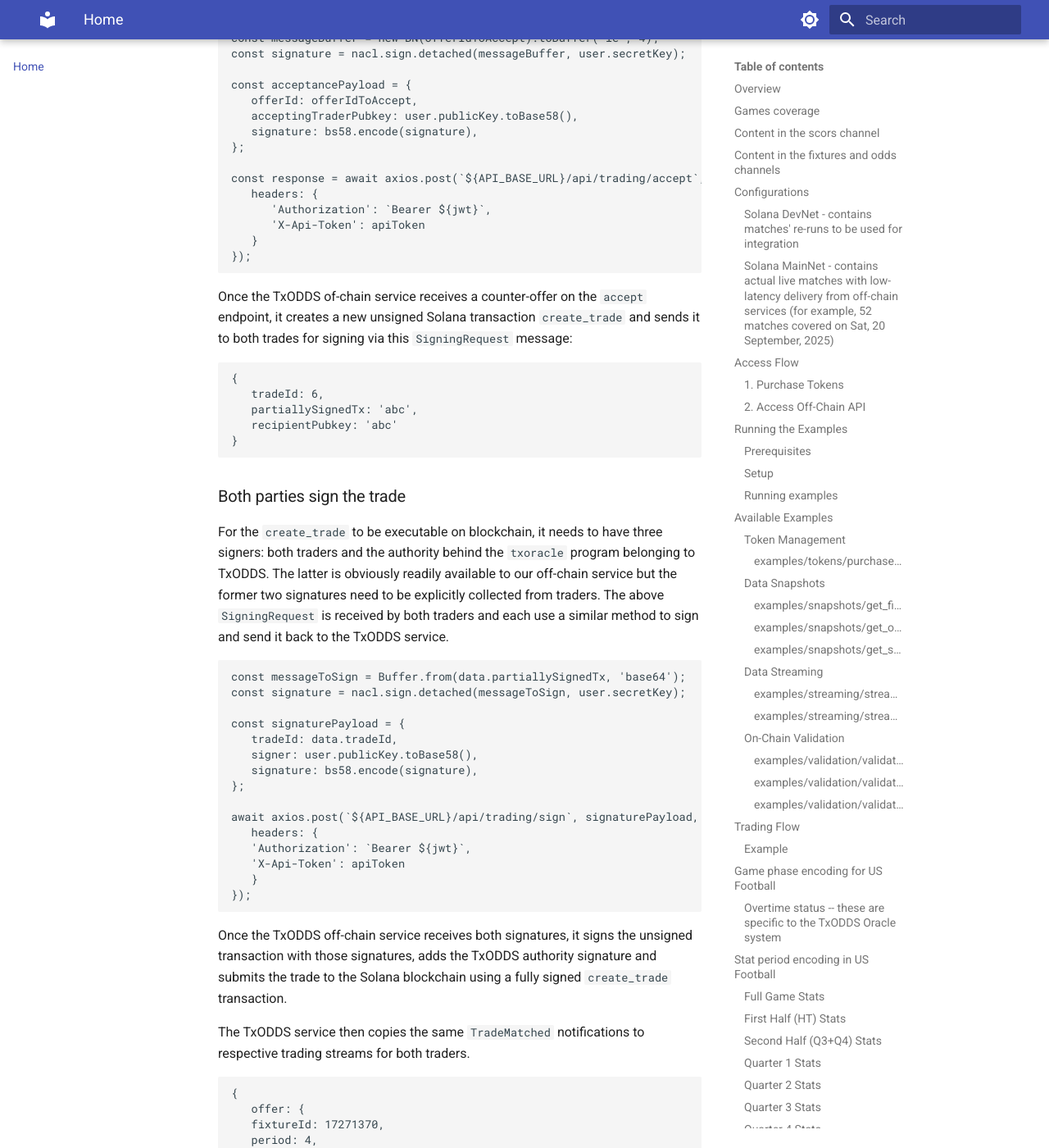
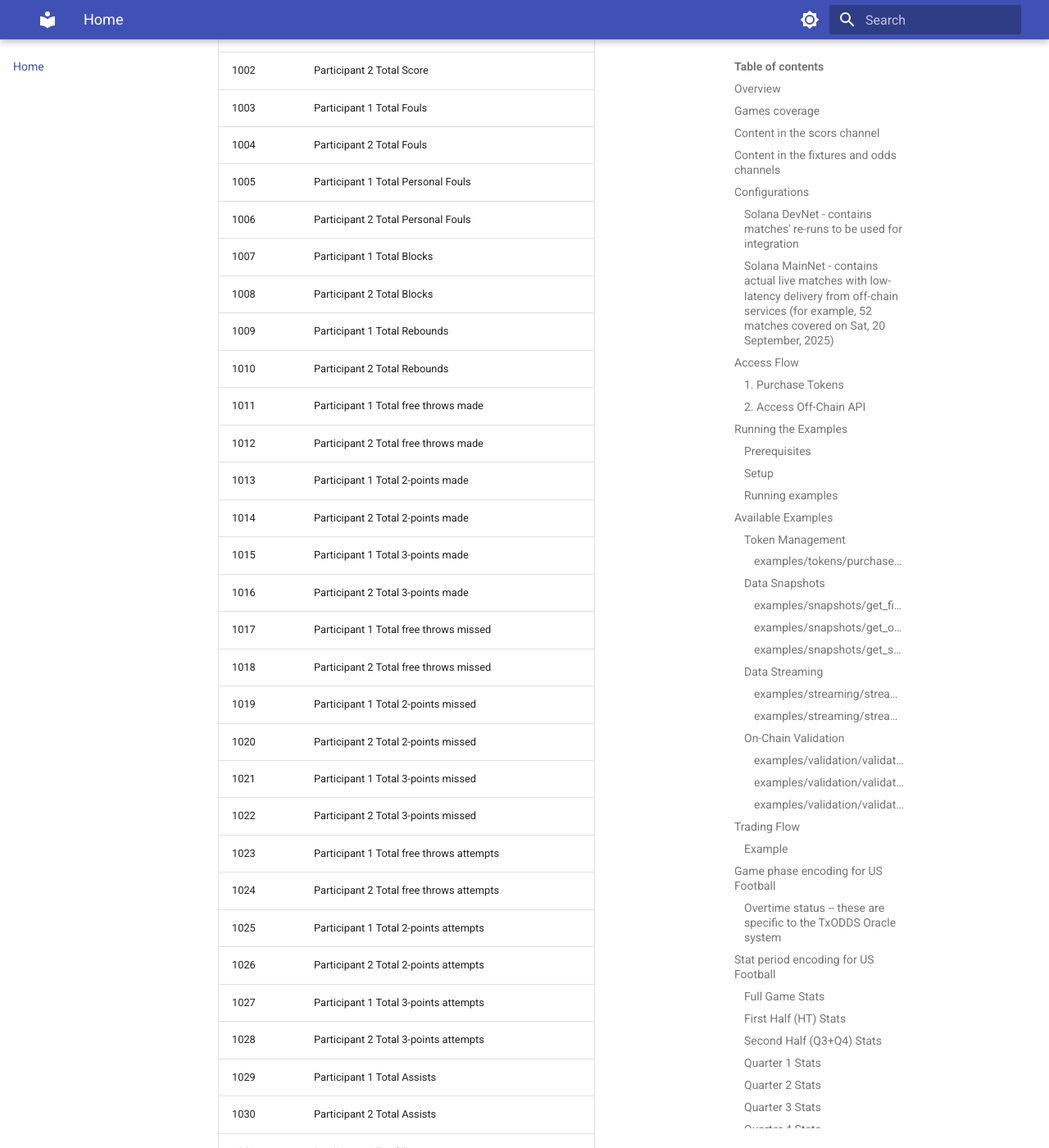
Before and after one commit to txodds/tx-on-chain, an MkDocs documentation site: the page built from docs/index.md, in a window 1280 px wide and 1400 px high, scrolled down 24777 px. Shown: the whole window at 82% size. Built offline with MkDocs 1.6.1 and Material for MkDocs 9.7.7, drawn with Linux system fonts in a browser that asks for light colours; some of the changed text lies outside the part shown.

Commit message:
US Basketball stats part 1

```diff
--- a/docs/index.md
+++ b/docs/index.md
@@ -351,7 +351,7 @@ For US football, the game phases are encoded in a unique and economical way for
 
 Prediction offers reference the game phase by ID taken from the above two tables.
 
-## Stat period encoding in US Football
+## Stat period encoding for US Football
 
 The stat period is also encoded economically as follows:
 
@@ -543,6 +543,96 @@ For US basketball, the game phases are encoded in a unique and economical way fo
 | `TXCS` | 18   |    TX Coverage Suspended         | TxOODS suspended coverage of the event |
 | `H1` | 19 | First half | NCAA | Game in play during first half |
 | `H2` | 20 | Second half | NCAA | Game in play during second half |
+
+## Stat period encoding for US Basketball
+
+The stat period is also encoded economically as follows:
+
+### Full Game Stats
+
+| Key | Statistic | Description |
+|---|---|---|
+| 1 | Participant 1 Total Score | |
+| 2 | Participant 2 Total Score | |
+| 3 | Participant 1 Total Fouls | |
+| 4 | Participant 2 Total Fouls | |
+| 5 | Participant 1 Total Personal Fouls | |
+| 6 | Participant 2 Total Personal Fouls | |
+| 7 | Participant 1 Total Blocks | |
+| 8 | Participant 2 Total Blocks | |
+| 9 | Participant 1 Total Rebounds | |
+| 10 | Participant 2 Total Rebounds | |
+| 11 | Participant 1 Total free throws made | |
+| 12 | Participant 2 Total free throws made | |
+| 13 | Participant 1 Total 2-points made | |
+| 14 | Participant 2 Total 2-points made | |
+| 15 | Participant 1 Total 3-points made | |
+| 16 | Participant 2 Total 3-points made | |
+| 17 | Participant 1 Total free throws missed | |
+| 18 | Participant 2 Total free throws missed | |
+| 19 | Participant 1 Total 2-points missed | |
+| 20 | Participant 2 Total 2-points missed | |
+| 21 | Participant 1 Total 3-points missed | |
+| 22 | Participant 2 Total 3-points missed | |
+| 23 | Participant 1 Total free throws attempts | |
+| 24 | Participant 2 Total free throws attempts | |
+| 25 | Participant 1 Total 2-points attempts | |
+| 26 | Participant 2 Total 2-points attempts | |
+| 27 | Participant 1 Total 3-points attempts | |
+| 28 | Participant 2 Total 3-points attempts | |
+| 29 | Participant 1 Total Assists | |
+| 30 | Participant 2 Total Assists | |
+| 31 | Participant 1 Total Turnovers | |
+| 32 | Participant 2 Total Turnovers | |
+| 33 | Participant 1 Total Steals | |
+| 34 | Participant 2 Total Steals | |
+| 35 | Participant 1 Total Used timeouts | |
+| 36 | Participant 2 Total Used timeouts | |
+
+---
+
+### First Half (HT) Stats
+
+| Key | Statistic | Description |
+|---|---|---|
+| 1001 | Participant 1 Total Score | |
+| 1002 | Participant 2 Total Score | |
+| 1003 | Participant 1 Total Fouls | |
+| 1004 | Participant 2 Total Fouls | |
+| 1005 | Participant 1 Total Personal Fouls | |
+| 1006 | Participant 2 Total Personal Fouls | |
+| 1007 | Participant 1 Total Blocks | |
+| 1008 | Participant 2 Total Blocks | |
+| 1009 | Participant 1 Total Rebounds | |
+| 1010 | Participant 2 Total Rebounds | |
+| 1011 | Participant 1 Total free throws made | |
+| 1012 | Participant 2 Total free throws made | |
+| 1013 | Participant 1 Total 2-points made | |
+| 1014 | Participant 2 Total 2-points made | |
+| 1015 | Participant 1 Total 3-points made | |
+| 1016 | Participant 2 Total 3-points made | |
+| 1017 | Participant 1 Total free throws missed | |
+| 1018 | Participant 2 Total free throws missed | |
+| 1019 | Participant 1 Total 2-points missed | |
+| 1020 | Participant 2 Total 2-points missed | |
+| 1021 | Participant 1 Total 3-points missed | |
+| 1022 | Participant 2 Total 3-points missed | |
+| 1023 | Participant 1 Total free throws attempts | |
+| 1024 | Participant 2 Total free throws attempts | |
+| 1025 | Participant 1 Total 2-points attempts | |
+| 1026 | Participant 2 Total 2-points attempts | |
+| 1027 | Participant 1 Total 3-points attempts | |
+| 1028 | Participant 2 Total 3-points attempts | |
+| 1029 | Participant 1 Total Assists | |
+| 1030 | Participant 2 Total Assists | |
+| 1031 | Participant 1 Total Turnovers | |
+| 1032 | Participant 2 Total Turnovers | |
+| 1033 | Participant 1 Total Steals | |
+| 1034 | Participant 2 Total Steals | |
+| 1035 | Participant 1 Total Used timeouts | |
+| 1036 | Participant 2 Total Used timeouts | |
+
+---
 
 ### Specify the stat period
 
```
Also changed, not shown: README.md (+91 -1 lines).
